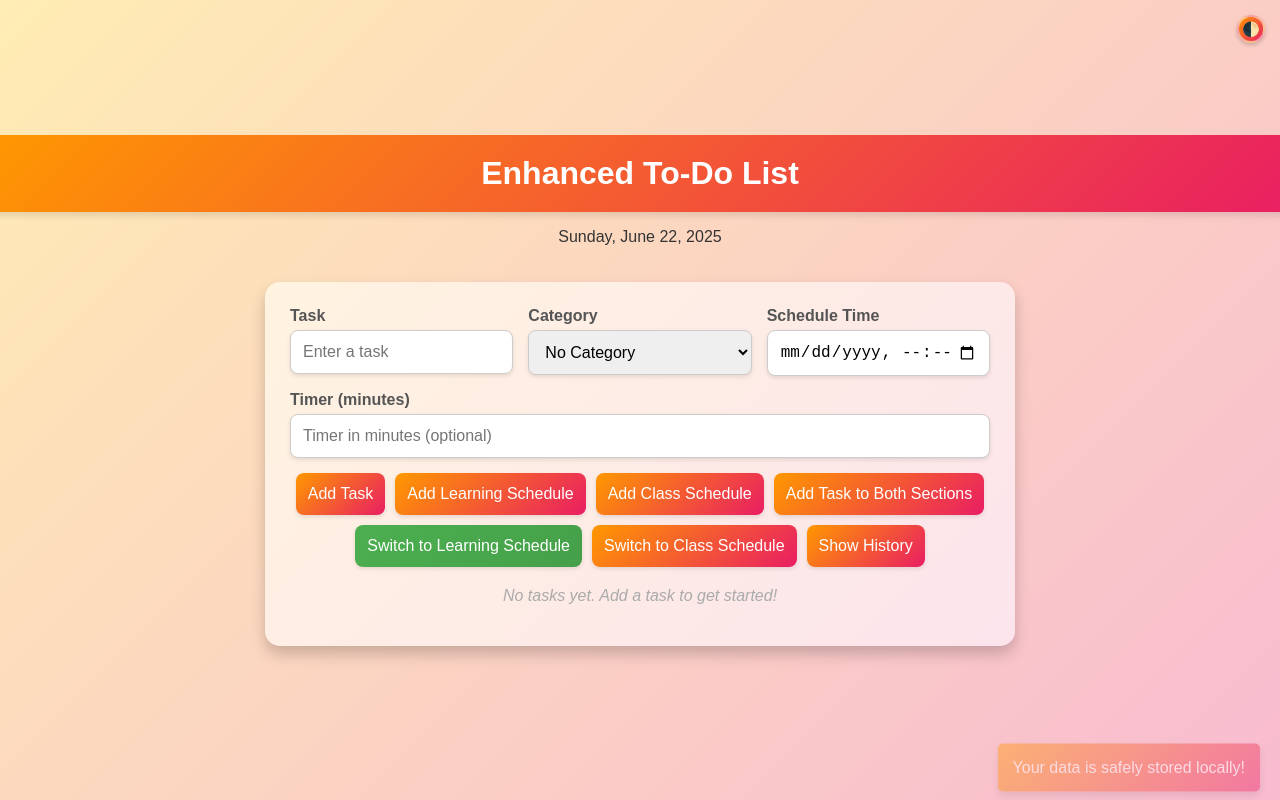
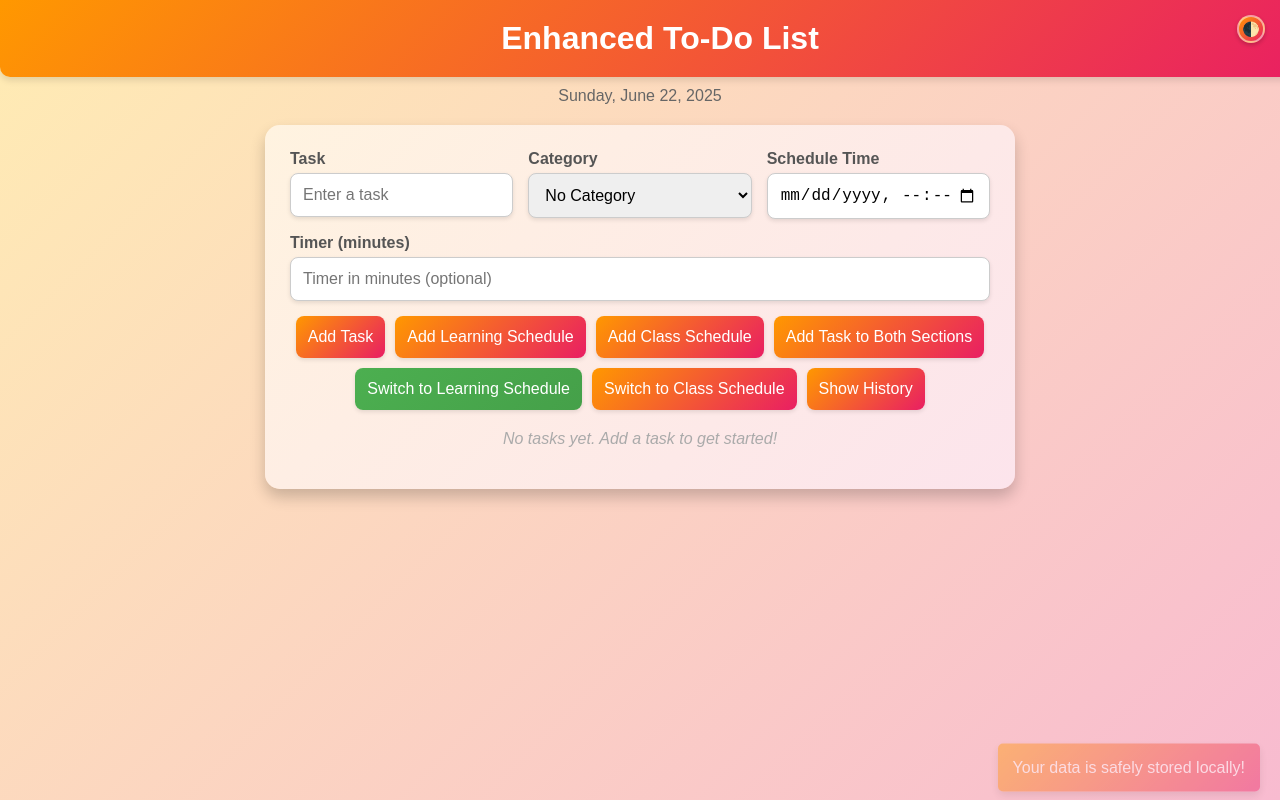
Before and after one commit to Madan-21/To_do_list, a plain HTML site: page index.html in a window 1280 px wide. Shown: the top 800 px of the page. Drawn offline with Linux system fonts and the light colour scheme.

Commit message:
Fix header positioning - remove vertical centering

```diff
--- a/index.html
+++ b/index.html
@@ -26,20 +26,13 @@
             --item-bg: #1e1e1e;
             --item-shadow: 0 4px 8px rgba(0, 0, 0, 0.3);
             --gradient-bg: linear-gradient(135deg, #424242, #303030);
-        }
-
-        body {
+        }        body {
             font-family: 'Arial', sans-serif;
             margin: 0;
             padding: 0;
             background: var(--gradient-bg);
             color: var(--text-color);
             min-height: 100vh;
-            display: flex;
-            flex-direction: column;
-            align-items: center;
-            justify-content: center;
-            /* Center content vertically */
         }        h1 {
             text-align: center;
             margin: 0;
@@ -47,21 +40,24 @@
             background: linear-gradient(135deg, #FF9800, #E91E63);
             color: white;
             width: 100%;
-            position: sticky;
-            top: 0;
-            z-index: 1000;
             box-shadow: 0 4px 6px rgba(0, 0, 0, 0.1);
             border-radius: 0 0 10px 10px;
-        }
-
-        .container {
+        }        .container {
             max-width: 700px;
             margin: 20px auto;
             padding: 25px;
             background: linear-gradient(135deg, #FFF3E0, #FCE4EC);
             border-radius: 15px;
             box-shadow: 0 8px 15px rgba(0, 0, 0, 0.2);
-        }        .input-section {
+        }
+
+        #currentDate {
+            text-align: center;
+            font-size: 16px;
+            color: #666;
+            margin: 10px 0 20px 0;
+            font-weight: 500;
+        }.input-section {
             display: flex;
             gap: 15px;
             margin-bottom: 20px;
```
